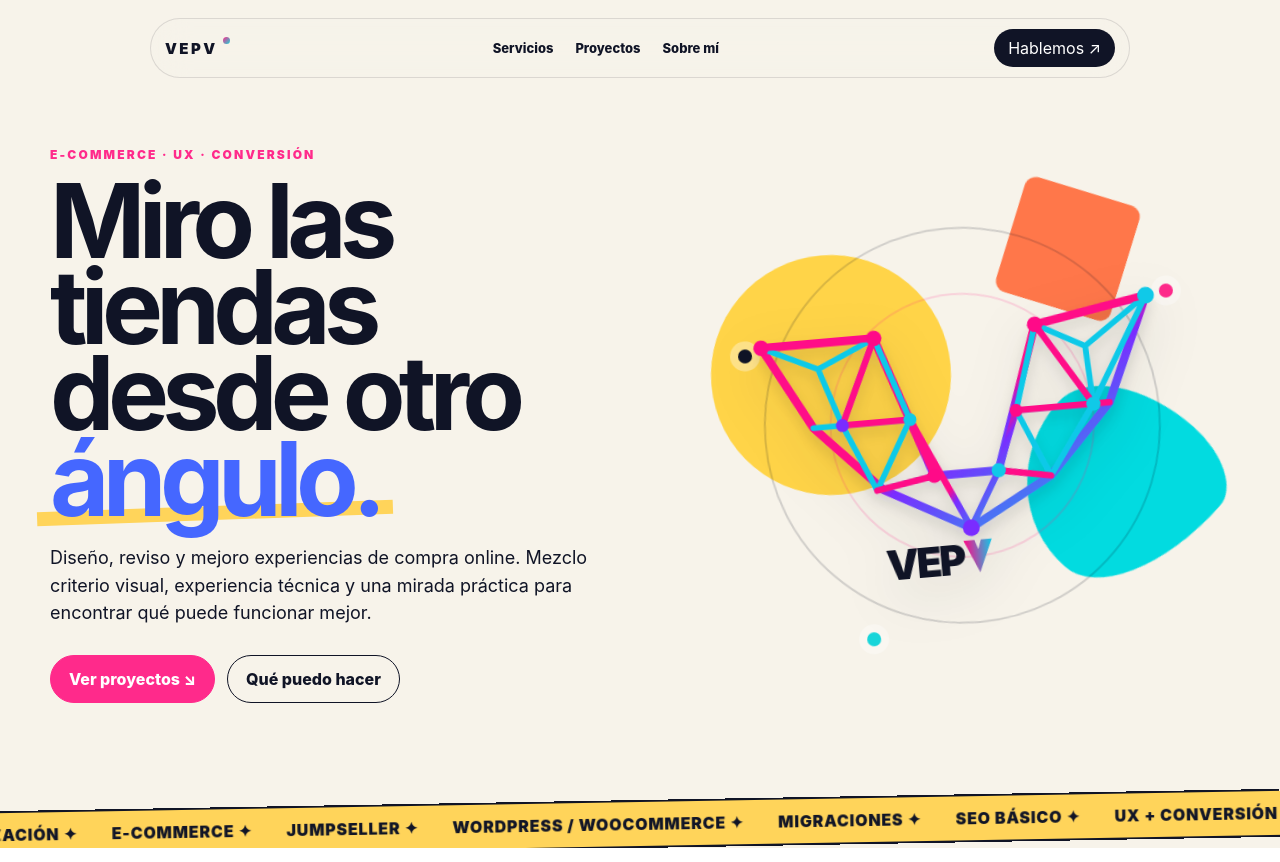
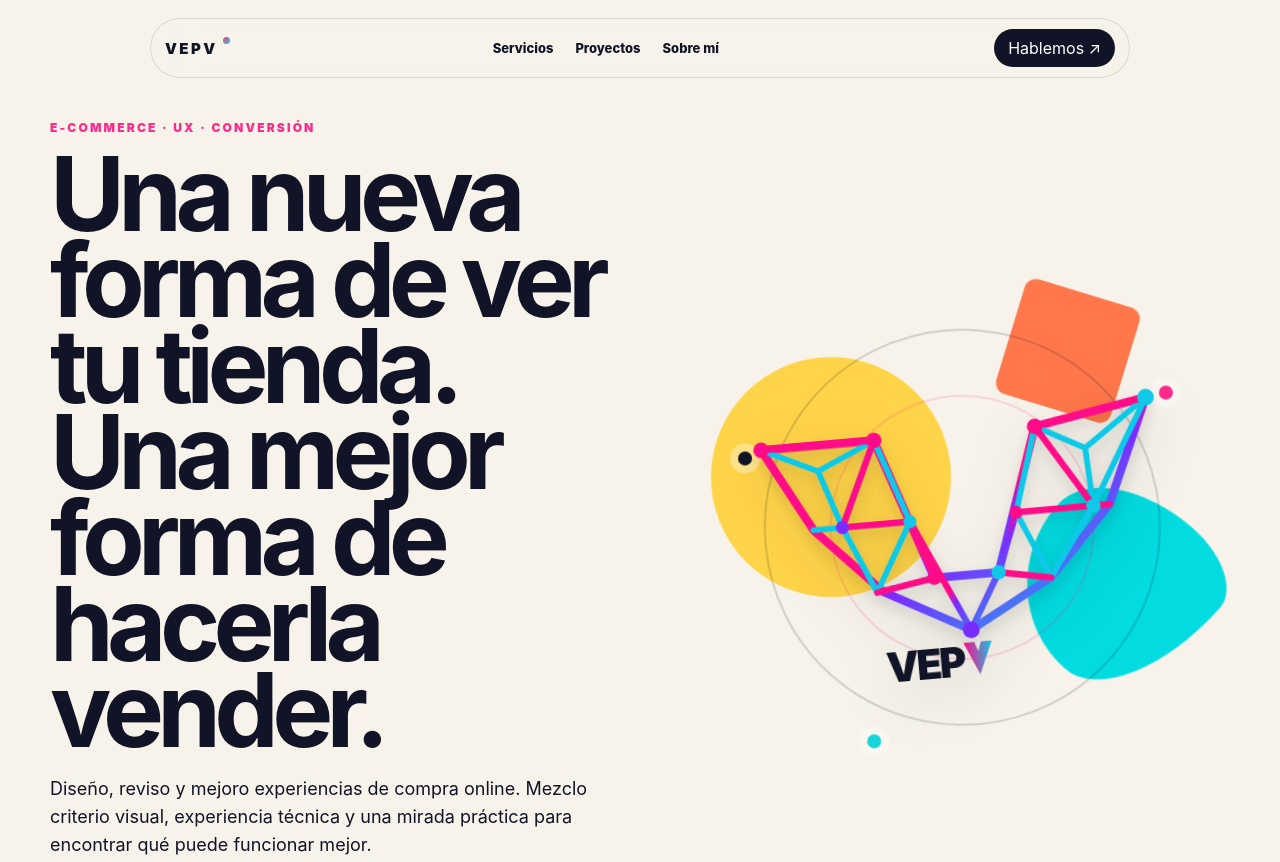
Before and after one commit to ValePV/VEPV, a plain HTML site: page index.html in a window 1280 px wide. Shown: the top 862 px of the page. Drawn offline with Linux system fonts and the light colour scheme.

Commit message:
text hero

```diff
--- a/index.html
+++ b/index.html
@@ -1673,7 +1673,10 @@
             <div class="wrap hero-grid">
                 <div>
                     <div class="eyebrow">E-commerce · UX · Conversión</div>
-                    <h1>Miro las tiendas desde otro <span class="angle">ángulo.</span></h1>
+                    <h1 class="hero-title">
+                      Una nueva forma de <span class="accent-blue">ver</span> tu tienda.<br>
+                      Una mejor forma de hacerla <span class="accent-pink">vender</span>.
+                    </h1>
                     <p class="lead">Diseño, reviso y mejoro experiencias de compra online. Mezclo criterio visual,
                         experiencia técnica y una mirada práctica para encontrar qué puede funcionar mejor.</p>
                     <div class="hero-actions"><a class="btn primary" href="#proyectos">Ver proyectos ↘</a><a class="btn"
```
